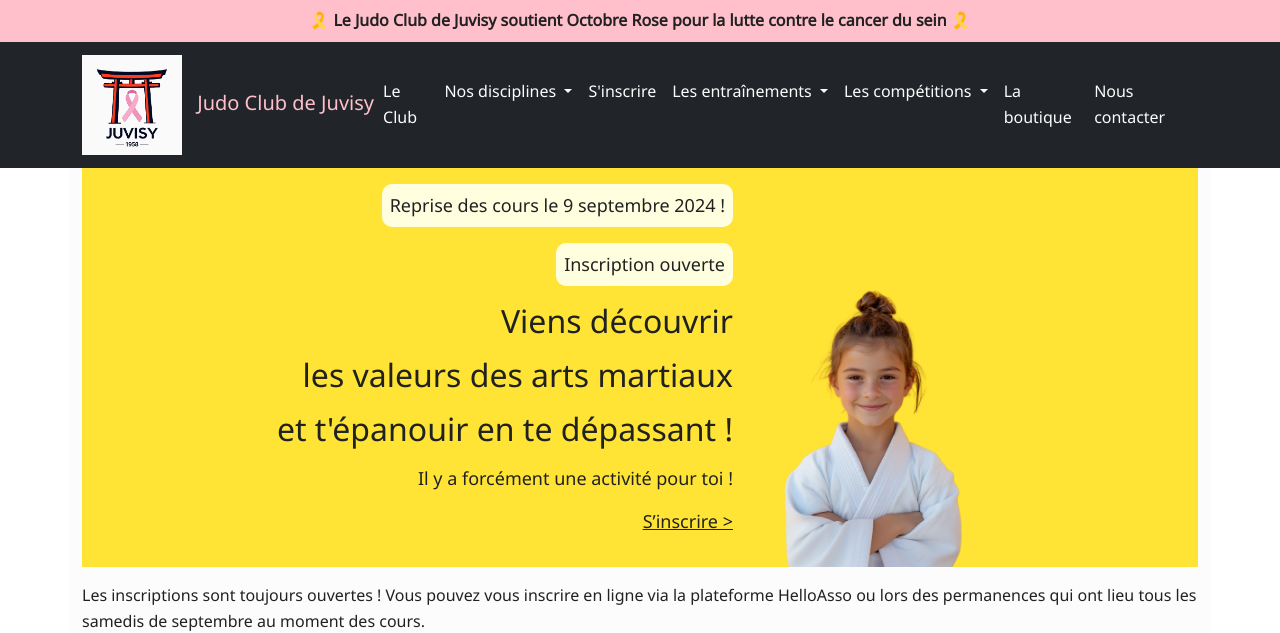
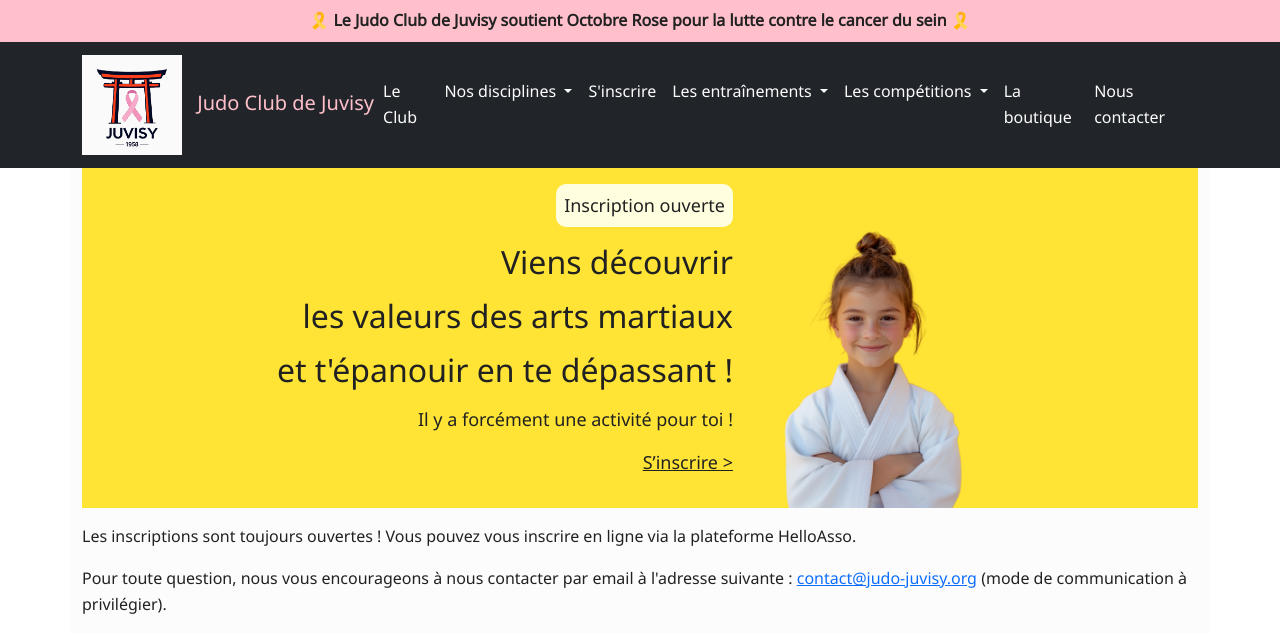
Before and after one commit to JudoClubJuvisy/website2, a Jekyll site: the page built from index.html, in a window 1280 px wide, cut to the strip 0-633 px from the top of the page. Built offline with Jekyll 4.4.1, drawn with Linux system fonts in a browser that asks for light colours; some of the changed text lies outside the part shown.

Commit message:
mise à jour de la home page

```diff
--- a/assets/css/styles.css
+++ b/assets/css/styles.css
@@ -630,7 +630,7 @@
   background-color: #FFC0CB;
   color: #212121;
   font-weight: bold;
-  padding: 10px; /* Ajout de padding pour l'espace intérieur */
+  padding: 15px; /* Ajout de padding pour l'espace intérieur */
 }
 .octobre-rose-banner .octobre-rose-link {
   color: #212121;
--- a/index.html
+++ b/index.html
@@ -10,10 +10,7 @@
 
         <!-- Colonne 2: Texte -->
         <div class="col-12 col-md-5 text-md-end py-3" style="background-color: #ffe436;">
-            <p class="home-highlight">
-				Reprise des cours le 9 septembre 2024 !
-			</p>
-			<br>
+            <!-- Reprise des cours le 9 septembre 2024 ! -->
 			<p class="home-highlight">
 				Inscription ouverte
 			</p>
@@ -46,13 +43,10 @@
 
 <section class="container my-3" aria-labelledby="actualites">
     <article aria-labelledby="inscriptions">
-		<p>Les inscriptions sont toujours ouvertes ! Vous pouvez vous inscrire en ligne via la plateforme HelloAsso ou lors des permanences qui ont lieu tous les samedis de septembre au moment des cours.</p>
+		<!-- ou lors des permanences qui ont lieu tous les samedis de septembre au moment des cours -->
+		<p>Les inscriptions sont toujours ouvertes ! Vous pouvez vous inscrire en ligne via la plateforme HelloAsso.</p>
 
         <p>Pour toute question, nous vous encourageons à nous contacter par email à l'adresse suivante : <a href="mailto:contact@judo-juvisy.org" aria-label="Envoyer un email au Judo Club de Juvisy">contact@judo-juvisy.org</a> (mode de communication à privilégier).</p>
-
-        <p><strong>Attention : Des travaux ont lieu actuellement, devant le dojo, dans la rue Paul Doumer</strong>.</p>
-
-		<p>Prévoyez une marge supplémentaire pour ne pas arriver en retard aux entraînements.</p>
 
         <div style="text-align:center">
             <iframe src="https://www.google.com/maps/embed?pb=!1m18!1m12!1m3!1d2633.650294157062!2d2.3655987777120586!3d48.69305037131024!2m3!1f0!2f0!3f0!3m2!1i1024!2i768!4f13.1!3m3!1m2!1s0x47e5df58efde16a9%3A0x6e354691ea4c9325!2s38%20Rue%20Paul%20Doumer%2C%2091260%20Juvisy-sur-Orge!5e0!3m2!1sen!2sfr!4v1720263131535!5m2!1sen!2sfr"
```
Also changed, not shown: Gemfile (+9 -0 lines).
